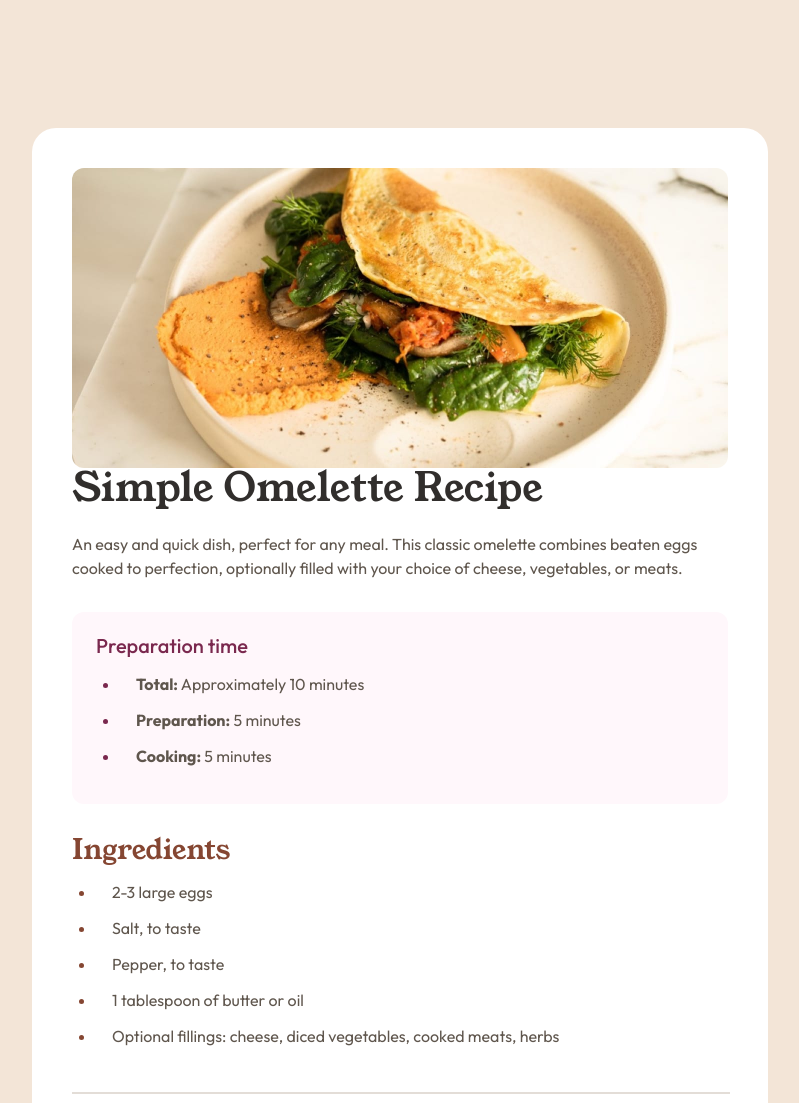
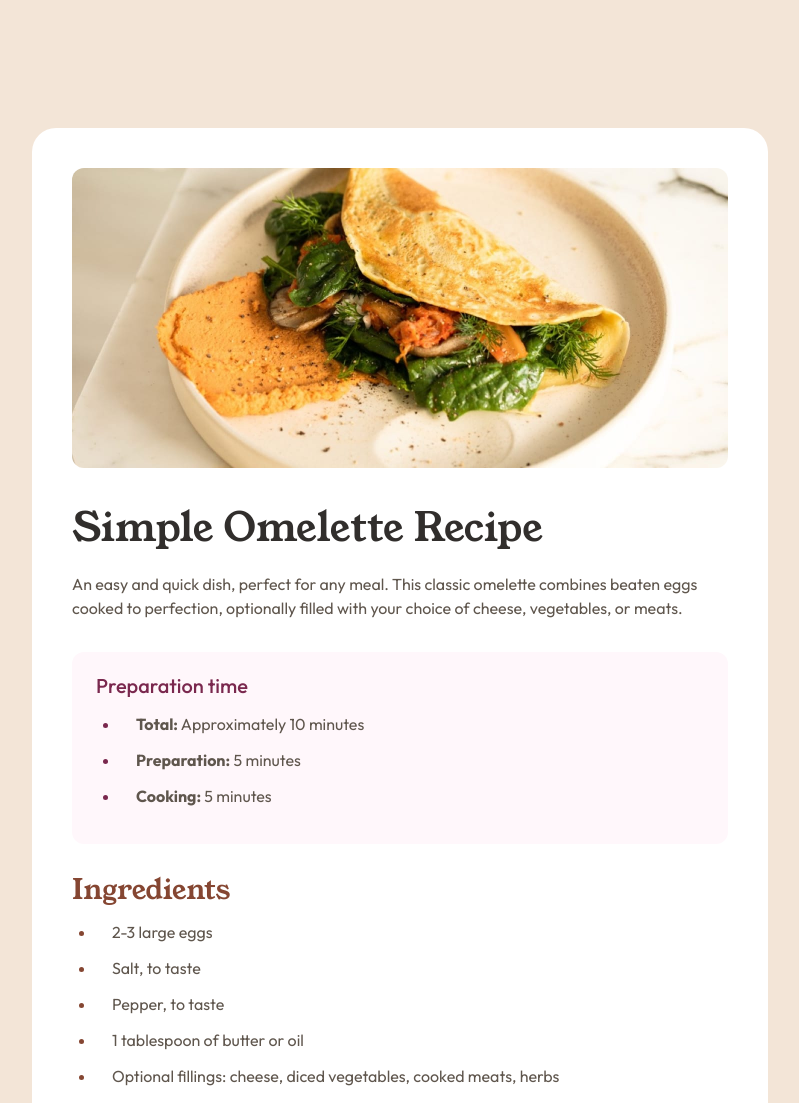
Before and after one commit to olaide-hok/recipe-page, a plain HTML site: page index.html in a window 1280 px wide. Shown: the top 1103 px of the page, without its empty margins (240-1039 px from the left). Drawn offline with Linux system fonts and the light colour scheme.

Commit message:
Update css

```diff
--- a/index.css
+++ b/index.css
@@ -276,6 +276,7 @@ tr:last-of-type td {
         margin: 0 var(--spacing-300);
         padding: var(--spacing-500);
         max-width: 616px;
+        row-gap: 40px;
     }
     .recipe .recipe_image {
         border-radius: var(--spacing-150);
```
